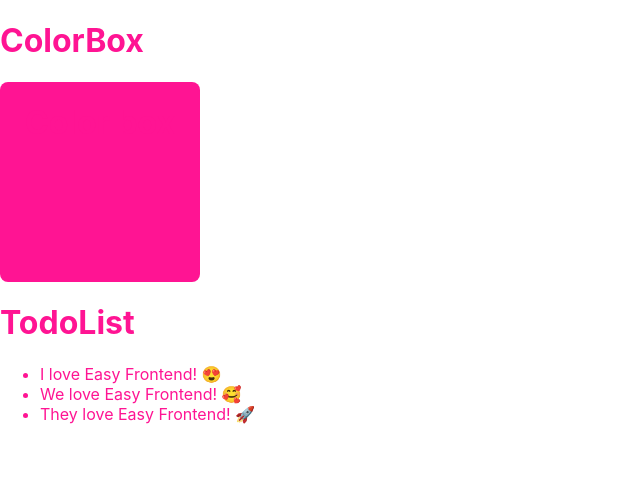
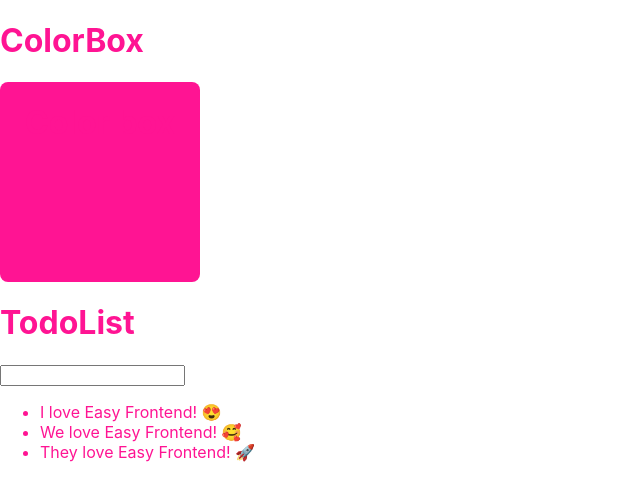
Before and after one commit to vanbui93/react_hooks_training, a React (Create React App) app: page / in a window 1280 px wide. Shown: the top 500 px of the page, without its empty margins (0-640 px from the left). Built offline with nearby package versions, Linux system fonts and the light colour scheme.

Commit message:
TodoForm

```diff
--- a/src/App.js
+++ b/src/App.js
@@ -2,6 +2,7 @@ import React, { useState } from 'react';
 import './App.scss';
 import ColorBox from './components/ColorBox';
 import TodoList from './components/TodoList';
+import TodoForm from './components/TodoForm';
 
 function App() {
   const [todoList, setTodoList] = useState([
@@ -25,6 +26,7 @@ function App() {
       <ColorBox />
 
       <h1>TodoList</h1>
+      <TodoForm />
       <TodoList todos={todoList} onTodoClick={handleTodoClick} />
     </div>
   );
--- /dev/null
+++ b/src/components/TodoForm/index.jsx
@@ -0,0 +1,22 @@
+import React, { useState } from 'react';
+import PropTypes from 'prop-types';
+
+TodoForm.propTypes = {
+  onSubmit: PropTypes.func,
+};
+
+TodoForm.defaultProps = {
+  onSubmit: null,
+}
+
+function TodoForm(props) {
+  const { onSubmit } = props;
+  const [value, setValue] = useState('');
+  return (
+    <form>
+      <input type="text" value={value} />
+    </form>
+  );
+}
+
+export default TodoForm;
```
Also changed, not shown: src/components/TodoForm/style.scss (added), 1 other file (tests, documents, lock files or other folders).
